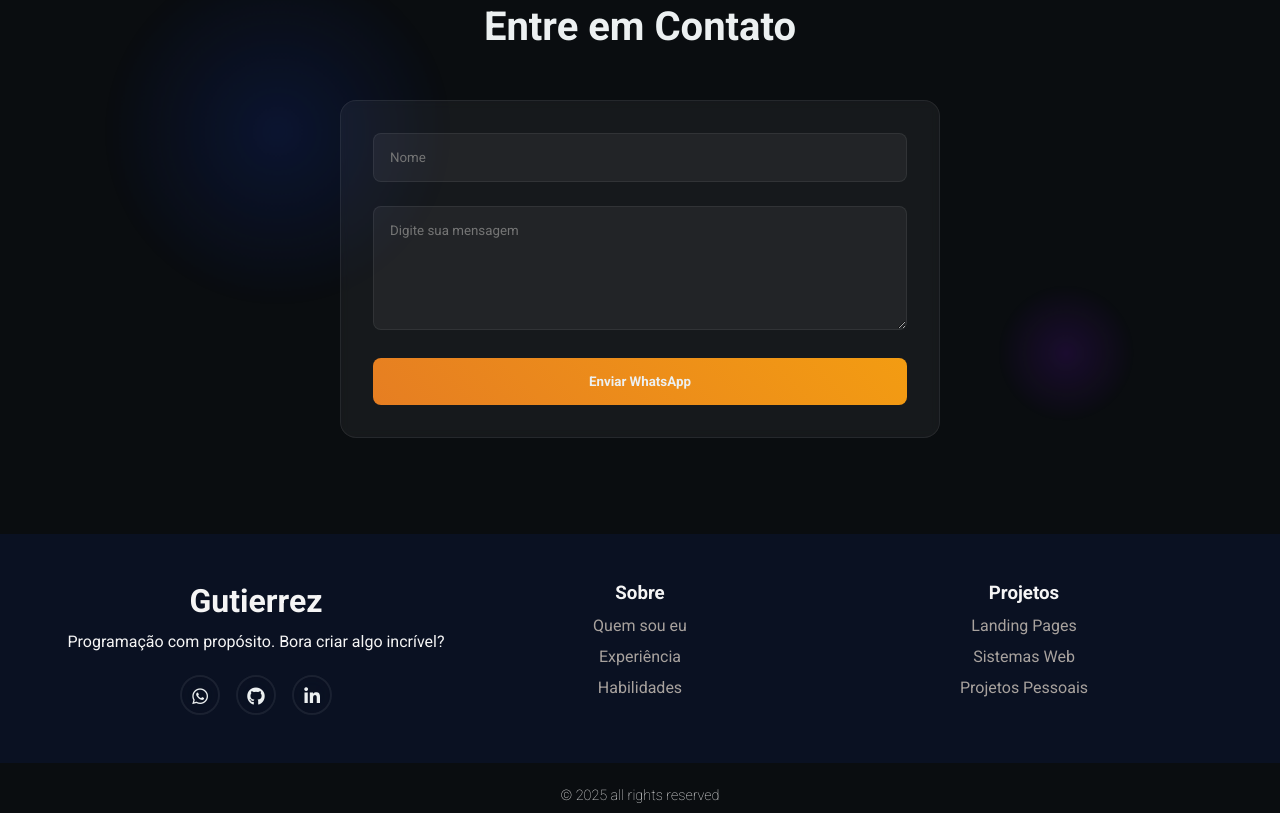
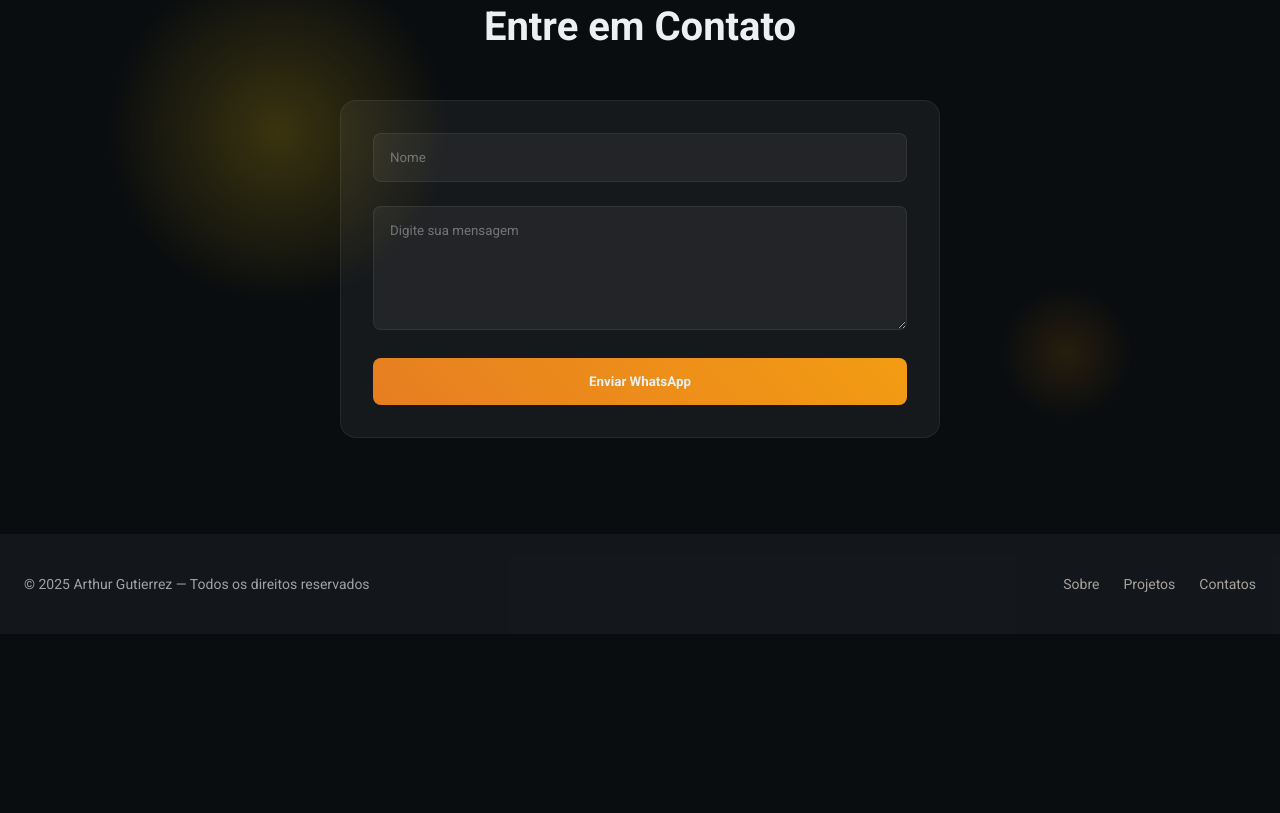
Before and after one commit to ArthurGuti/Portfolio, a plain HTML site: page index.html in a window 1280 px wide. Shown: the part 1987-2800 px from the top of the page. After the commit the page ends 2621 px from the top, so only its background shows below. Drawn offline with Linux system fonts and the light colour scheme.

Commit message:
refatorando footer e inicializando refatoração de header

```diff
--- a/css/styles.css
+++ b/css/styles.css
@@ -12,7 +12,7 @@ html {
 
 /* Raiz CSS */
 :root {
- --primaria: #e67e22; /* Laranja queimado - destaque caloroso e marcante */
+  --primaria: #e67e22; /* Laranja queimado - destaque caloroso e marcante */
   --secundaria: #f39c12; /* Laranja dourado - complementa e dá energia */
   --escuro: #1b1f24; /* Fundo escuro suave para leitura */
   --maisEscuro: #0a0d10; /* Preto azulado profundo */
@@ -263,7 +263,7 @@ body {
   left: 10%;
   width: 300px;
   height: 300px;
-  background: radial-gradient(circle, #f39d1250 0%, transparent 70%);
+  background: radial-gradient(circle, #f79b0850 0%, transparent 70%);
   border-radius: 50%;
   animation: pulsar 11s infinite ease-in-out;
   opacity: 0.7;
@@ -276,7 +276,7 @@ body {
   right: 5%;
   width: 300px;
   height: 300px;
-  background: radial-gradient(circle, #edca2b5b 0%, transparent 70%);
+  background: radial-gradient(circle, #f3c9105b 0%, transparent 70%);
   border-radius: 50%;
   animation: pulsar 7s infinite ease-in-out;
   opacity: 0.7;
@@ -288,7 +288,11 @@ body {
   left: 10%;
   width: 200px;
   height: 200px;
-  background: radial-gradient(circle, #f3d3049f 0%, transparent 70%);
+  background: radial-gradient(
+    circle,
+    rgba(212, 186, 18, 0.418) 0%,
+    transparent 70%
+  );
   border-radius: 50%;
   animation: pulsar 7s infinite ease-in-out;
   opacity: 0.7;
@@ -301,7 +305,7 @@ body {
   right: 5%;
   width: 200px;
   height: 200px;
-  background: radial-gradient(circle, #0f77b786 0%, transparent 70%);
+  background: radial-gradient(circle, #ca7e036f 0%, transparent 70%);
   border-radius: 50%;
   animation: pulsar 11s infinite ease-in-out;
   opacity: 0.7;
@@ -314,7 +318,7 @@ body {
   left: 10%;
   width: 300px;
   height: 300px;
-  background: radial-gradient(circle, #1436b457 0%, transparent 70%);
+  background: radial-gradient(circle, #f3c9105b 0%, transparent 70%);
   border-radius: 50%;
   animation: pulsar 11s infinite ease-in-out;
   opacity: 0.7;
@@ -327,7 +331,7 @@ body {
   right: 5%;
   width: 300px;
   height: 300px;
-  background: radial-gradient(circle, #660fb786 0%, transparent 70%);
+  background: radial-gradient(circle, #ca7e036f 0%, transparent 70%);
   border-radius: 50%;
   animation: pulsar 7s infinite ease-in-out;
   opacity: 0.7;
@@ -398,7 +402,8 @@ body {
 } */
 
 .nav {
-  max-width: 1280px;
+  /* max-width: 1280px; */
+  max-width: 80rem;
   height: 70px;
   margin-inline: auto;
 
@@ -537,27 +542,46 @@ body {
   width: 100%;
   z-index: 100;
   top: 0;
+  left: 0px;
+  right: 0px;
 }
 
 .header.rolagem {
-  /* background: #0a1329a1; */
   background: #1b1f245f;
   backdrop-filter: blur(14px);
-  -webkit-backdrop-filter: blur(14px); /* ESSENCIAL pro suporte mobile */
+  -webkit-backdrop-filter: blur(14px); /* ESSENCIAL pro suporte apple */
   box-shadow: rgba(0, 0, 0, 0.15) 0px 3px 3px 0px;
 }
 
+.container-header {
+  padding-left: 1rem;
+  padding-right: 1rem;
+}
+
 footer {
-  width: 100%;
-  color: var(--color-neutral-40);
+  padding-top: 2.5rem;
+  padding-bottom: 2.5rem;
+  background: #1b1f248f;
 }
 
 #footer_content {
-  background: rgba(10, 19, 41, 0.714);
-  display: grid;
-  grid-template-columns: repeat(3, 1fr);
-  padding: 3rem 4rem;
+  font-size: 0.875rem;
+  font-weight: 400;
+  line-height: 1.25rem;
+  color: rgb(255 255 255 / 0.6);
+  display: flex;
+  gap: 1rem;
+  justify-content: space-between;
+  align-items: center;
   text-align: center;
+}
+
+.footer-container {
+  max-width: 80rem;
+  margin-left: auto;
+  margin-right: auto;
+  padding-left: 1.5rem;
+  padding-right: 1.5rem;
 }
 
 .logo-footer {
@@ -573,9 +597,9 @@ footer {
 
 .footer-list {
   display: flex;
-  flex-direction: column;
-  gap: 0.75rem;
+  gap: 1.5rem;
   list-style: none;
+  align-items: center;
 }
 
 .footer-list .footer-link {
@@ -629,10 +653,8 @@ footer {
 #footer_copyright {
   display: flex;
   justify-content: center;
-  background-color: var(--maisEscuro);
-  font-size: 0.9rem;
-  padding: 1.5rem;
-  font-weight: 100;
+  font-size: 0.875rem;
+  font-weight: 400;
 }
 
 .grid-programing {
@@ -642,8 +664,14 @@ footer {
 
 @media screen and (max-width: 768px) {
   #footer_content {
-    grid-template-columns: repeat(3, 1fr);
+    grid-template-columns: repeat(2, 1fr);
     gap: 3rem;
+  }
+}
+
+@media (min-width: 640px) {
+  #footer_content {
+    flex-direction: row;
   }
 }
 
--- a/index.html
+++ b/index.html
@@ -18,13 +18,14 @@
   </head>
   <body>
     <header class="header">
+      <div class="container-header">
         <nav class="nav">
           <a href="/" class="logo">AG</a>
           <button class="hamburger"></button>
           <ul class="nav-list">
-          <li>
+            <!-- <li>
               <a href="#inicio" class="menu-link">Inicio</a>
-          </li>
+            </li> -->
             <li>
               <a href="#sobre" class="menu-link">Sobre</a>
             </li>
@@ -36,6 +37,7 @@
             </li>
           </ul>
         </nav>
+      </div>
     </header>
 
     <main id="inicio" class="cabecalho">
@@ -86,7 +88,9 @@
           />
         </div>
         <div class="sobre-caixa">
-          <h2 class="sobre-titulo">Olá eu sou <id class="sobre-nome">Arthur Gutierrez</id></h2>
+          <h2 class="sobre-titulo">
+            Olá eu sou <id class="sobre-nome">Arthur Gutierrez</id>
+          </h2>
           <p class="sobre-paragrafo">
             Eu sou um desenvolvedor front-end focado em criar interfaces
             modernas, funcionais e impactantes. Com domínio em React,
@@ -183,49 +187,18 @@
     </section>
 
     <footer>
+      <div class="footer-container">
         <div id="footer_content">
-        <div class="footer-contacts">
-          <h1 class="logo-footer">Gutierrez</h1>
-          <p>Programação com propósito. Bora criar algo incrível?</p>
-          <div id="footer_social_med">
-            <a href="#contatos" class="rede-social whatsapp" id="whatsapp"
-              ><i class="fab fa-whatsapp icon"></i
-            ></a>
-            <a
-              href="https://github.com/ArthurGuti"
-              target="_blank"
-              rel="noopener noreferrer"
-              class="rede-social github"
-              id="github"
-              ><i class="fab fa-github icon"></i
-            ></a>
-            <a
-              href="https://www.linkedin.com/in/arthur-gutierrez-de-oliveira-dev2110"
-              target="_blank"
-              rel="noopener noreferrer"
-              class="rede-social linkedin"
-              id="linkedin"
-              ><i class="fab fa-linkedin-in icon"></i
-            ></a>
+          <div id="footer_copyright">
+            &#169; 2025 Arthur Gutierrez — Todos os direitos reservados
+          </div>
+          <div class="footer-list">
+            <a href="#Sobre" class="footer-link">Sobre</a>
+            <a href="#Projetos" class="footer-link">Projetos</a>
+            <a href="#Contatos" class="footer-link">Contatos</a>
           </div>
         </div>
-
-        <ul class="footer-list">
-          <li><h3>Sobre</h3></li>
-          <li><a href="#" class="footer-link">Quem sou eu</a></li>
-          <li><a href="#" class="footer-link">Experiência</a></li>
-          <li><a href="#" class="footer-link">Habilidades</a></li>
-        </ul>
-
-        <ul class="footer-list">
-          <li><h3>Projetos</h3></li>
-          <li><a href="#" class="footer-link">Landing Pages</a></li>
-          <li><a href="#" class="footer-link">Sistemas Web</a></li>
-          <li><a href="#" class="footer-link">Projetos Pessoais</a></li>
-        </ul>
       </div>
-
-      <div id="footer_copyright">&#169; 2025 all rights reserved</div>
     </footer>
 
     <script src="./js/script.js"></script>
```
Lines whose indentation alone changed are shown as unchanged.
